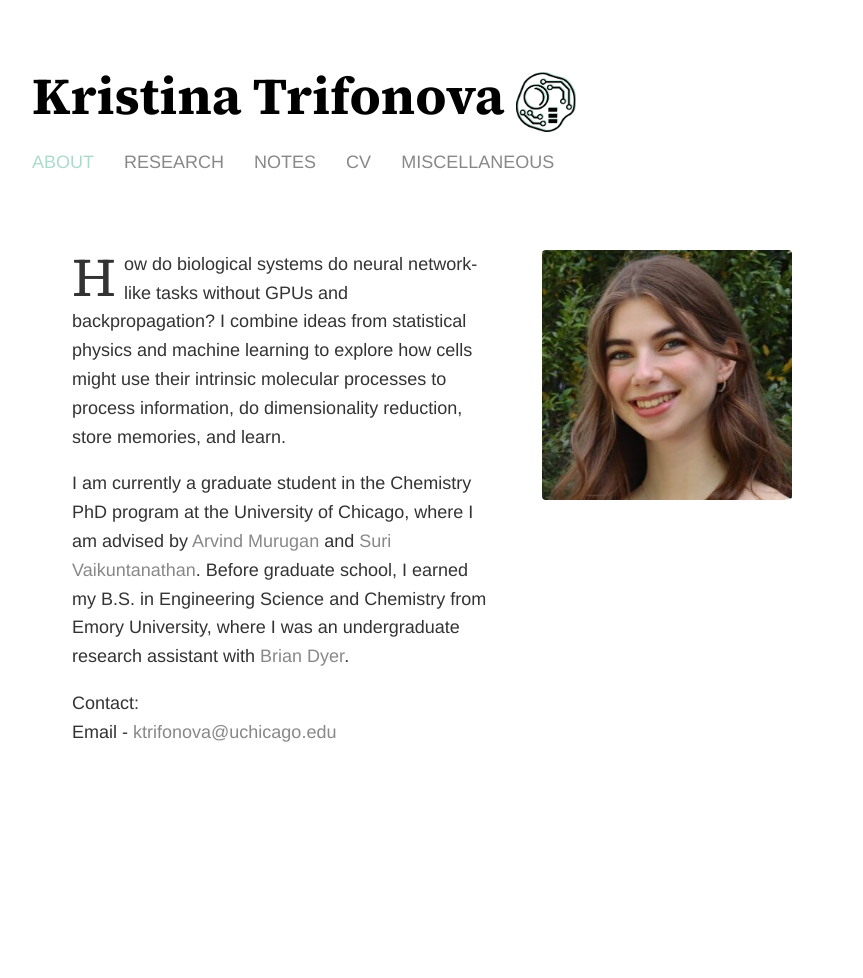
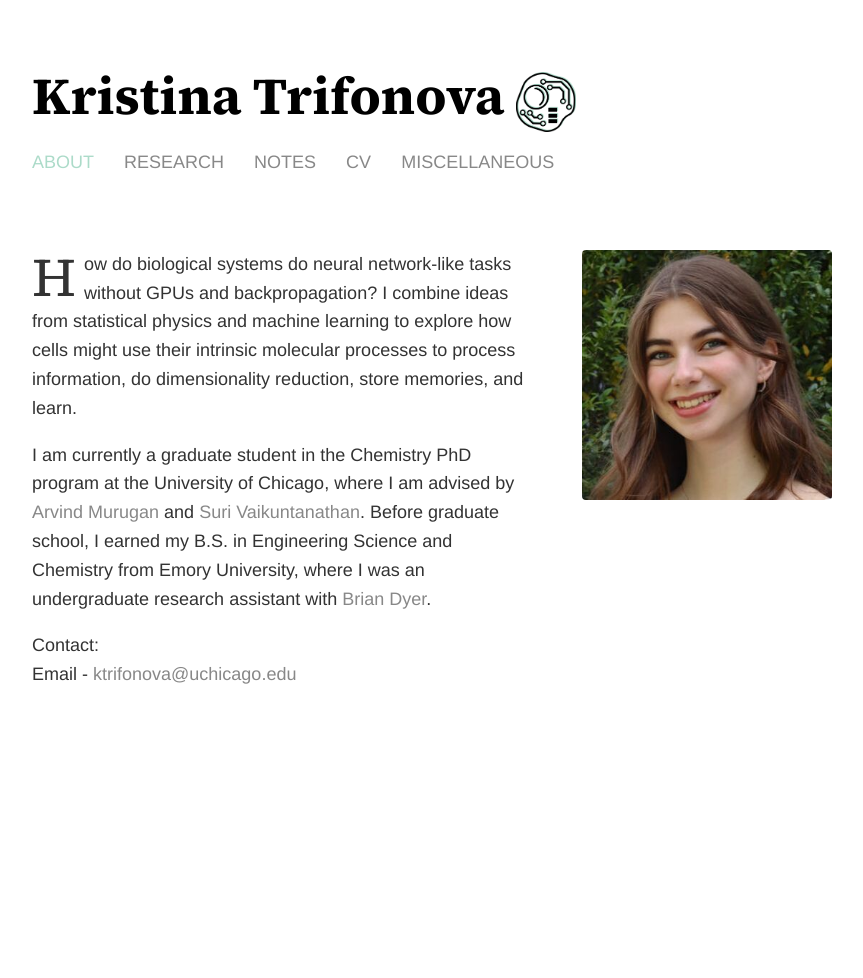
Before and after one commit to k-trifonova/k-trifonova.github.io, a Jekyll site: the page built from index.html, in a window 1280 px wide. Shown: the whole page, without its empty margins (208-1071 px from the left). Built offline with Jekyll 4.4.1, drawn with Linux system fonts in a browser that asks for light colours.

Commit message:
trying to fix weird alignment of text & header

```diff
--- a/css/main.css
+++ b/css/main.css
@@ -75,12 +75,12 @@ ul li::marker {
 
 .about-wrapper {
   display: flex;
-  align-items: flex-start; /* align children to top */
+  align-items: flex-start;
   justify-content: space-between;
   gap: 50px;
   max-width: 800px;
-  margin: 60px auto 0 auto;
-  padding: 0 40px;
+  margin: 60px auto 0 auto; /* centers wrapper */
+  padding: 0; /* remove horizontal padding */
 }
 
 .about-right img {
```
